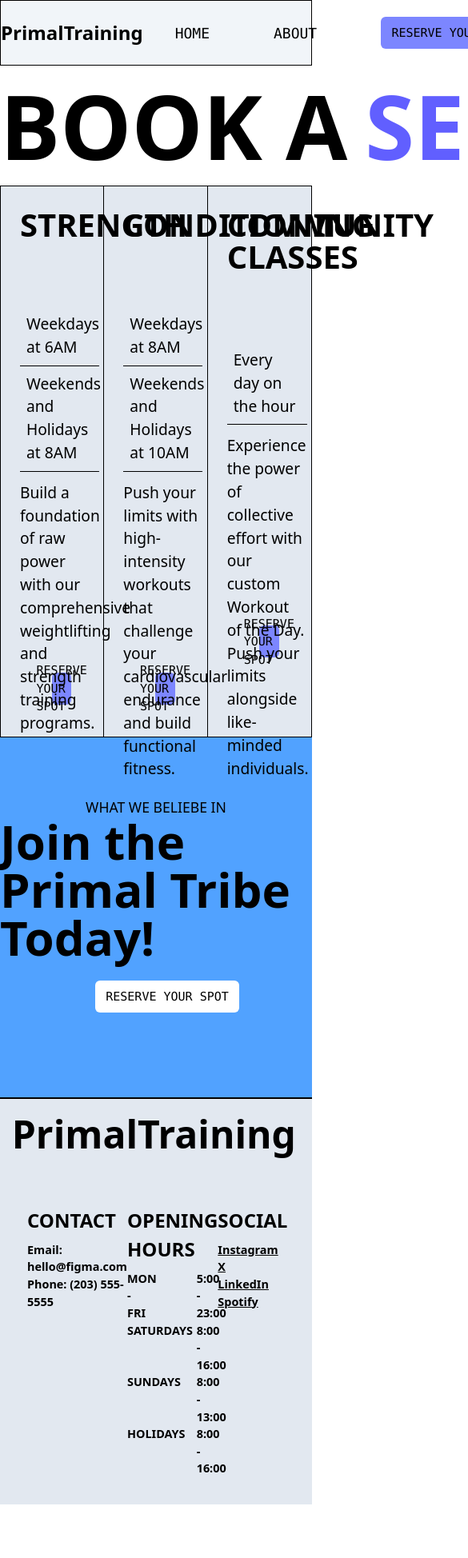
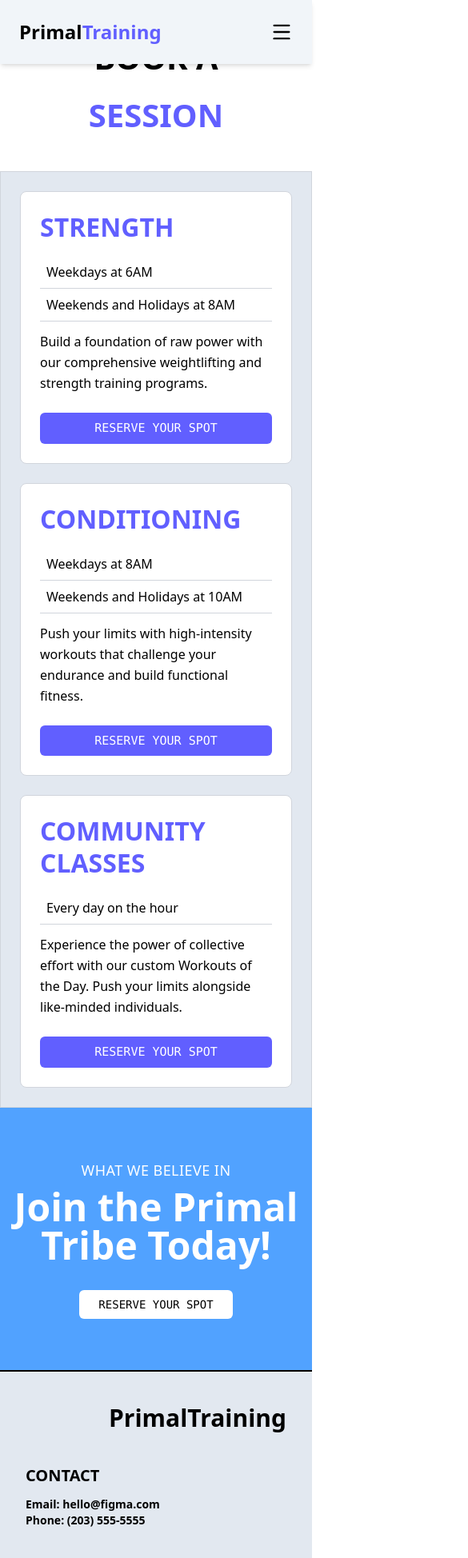
Before and after one commit to Dhruvi2006-source/Frontend-GYM-UI, a React (Vite) app: page /reserve in a window 390 px wide. Shown: the top 1948 px of the page at 80% size, 585 px wide, since content can reach past the window. Before the commit the page ends 1881 px from the top, so only its background shows below. Built offline with nearby package versions, Linux system fonts and the light colour scheme.

Commit message:
Fully Responsive

```diff
--- a/package.json
+++ b/package.json
@@ -11,6 +11,7 @@
   },
   "dependencies": {
     "@tailwindcss/vite": "^4.1.14",
+    "lucide-react": "^0.548.0",
     "react": "^19.1.1",
     "react-dom": "^19.1.1",
     "react-router-dom": "^7.9.4"
--- a/src/Componants/About.jsx
+++ b/src/Componants/About.jsx
@@ -2,44 +2,46 @@ import React from "react";
 
 const About = () => {
   return (
-    <div>
-      <div className="flex items-center font-extrabold font-sans whitespace-nowrap text-[7rem] h-[150px]">
+    <div className="w-full overflow-x-hidden">
+      {/* PAGE TITLE */}
+      <div className="flex justify-center items-center text-center font-extrabold font-sans text-[2.5rem] sm:text-[4rem] md:text-[6rem] lg:text-[7rem] py-10 bg-white">
         ABOUT US
       </div>
-      {/* -----------------------------------------First Box------------------------------------------------------- */}
-      <div className="1stbox grid grid-cols-3 border-1 bg-indigo-400">
-        <div className="text col-span-2 flex flex-col justify-between p-5">
-          <div className="font-bold leading-none text-5xl">
-            Tap into Your Primal Power. <br></br>Forge a Stronger You.
+
+      {/* ---------- First Section ---------- */}
+      <div className="grid grid-cols-1 md:grid-cols-3 bg-indigo-400 text-white">
+        <div className="col-span-2 flex flex-col justify-between p-6 sm:p-10 gap-6">
+          <div className="font-bold leading-tight text-[2rem] sm:text-[2.5rem] md:text-[3rem] lg:text-5xl">
+            Tap into Your Primal Power.
+            <br /> Forge a Stronger You.
           </div>
-          <div className="">
-            <div className="font-bold text-[1.099rem]">OUR VISION</div>
-            <div className="">
+          <div>
+            <div className="font-bold text-[1.2rem] mb-2">OUR VISION</div>
+            <div className="text-[1rem] sm:text-[1.1rem] leading-relaxed">
               Primal Training is committed to delivering a training experience
               rooted in raw strength, functional fitness, and unwavering
               community support. We empower our members to tap into their primal
               power, achieve their goals, and live a life of strength,
-              resilience, and unwavering determination.
+              resilience, and determination.
             </div>
           </div>
         </div>
         <div className="img">
-          <img src="\assets\Aboutpage1.png" alt="" />
+          <img src="src\assets\Aboutpage1.png" alt="" />
         </div>
       </div>
       {/* ---------------------------------------Second Box-------------------------------------------------------*/}
       <div className="2ndbox grid grid-cols-3 border-1 bg-slate-200">
         <div className="text col-span-2">
           <div className="">
-            <img src="\assets\Aboutpage2.png" alt="" />
+            <img src="src\assets\Aboutpage2.png" alt="" />
           </div>
         </div>
-        <div className="flex flex-col justify-between p-5">
-          <div className="text-[41px] font-bold leading-none ">
+        <div className="flex flex-col justify-between p-6 sm:p-10 order-1 md:order-2">
+          <div className="text-[2rem] sm:text-[2.5rem] md:text-[3rem] font-bold leading-tight text-indigo-500 mb-4">
             DYNAMIC OPEN GYM
           </div>
-
-          <div className="text-[1.099rem] font-sans leading-6">
+          <div className="text-[1rem] sm:text-[1.1rem] font-sans leading-relaxed">
             At Primal Training, we strip away the fluff and focus on the
             fundamentals. Our expert coaches guide you through intense,
             functional workouts designed to build raw strength, resilience, and
@@ -49,7 +51,7 @@ const About = () => {
       </div>
       {/* ---------------------------------------Third Box-------------------------------------------------------*/}
       <div className="3rd grid grid-cols-3 ">
-        <img src="\assets\Aboutpage3.png" alt="" className="col-span-3" />
+        <img src="src\assets\Aboutpage3.png" alt="" className="col-span-3" />
       </div>
     </div>
   );
--- a/src/Componants/Footer.jsx
+++ b/src/Componants/Footer.jsx
@@ -3,73 +3,70 @@ import { Link } from "react-router-dom";
 
 const Footer = () => {
   return (
+    <footer className="bg-slate-200">
+      {/* Top Section */}
+      <div className="flex flex-col justify-center items-center text-center bg-blue-400 py-16 px-4">
+        <p className="text-lg tracking-wide text-white">WHAT WE BELIEVE IN</p>
+        <h2 className="text-5xl md:text-6xl font-extrabold text-white mt-2 mb-8">
+          Join the Primal Tribe Today!
+        </h2>
+        <Link
+          to="/reserve"
+          className="px-6 py-2 bg-white text-black font-mono rounded-md text-sm hover:bg-black hover:text-white transition-all duration-300"
+        >
+          RESERVE YOUR SPOT
+        </Link>
+      </div>
+
+      {/* Bottom Section */}
+      <div className="border-t-2 py-10 px-8 md:px-16">
+        <div className="flex justify-between items-center mb-10">
+          <h3 className="text-3xl md:text-5xl font-bold text-right w-full">
+            PrimalTraining
+          </h3>
+        </div>
+
+        {/* Info Grid */}
+        <div className="grid grid-cols-1 md:grid-cols-3 gap-8 md:gap-20 text-sm font-semibold">
+          {/* Contact */}
           <div>
-      <div className="main bg-slate-200">
-        <div className="1stbox h-[450px] bg-blue-400 flex flex-col justify-center items-center">
-          <div className="firstline text-[1.1rem]">WHAT WE BELIEBE IN</div>
-          <div className="secnd text-6xl font-extrabold">
-            Join the Primal Tribe Today!
+            <h4 className="text-xl mb-3 font-bold">CONTACT</h4>
+            <p>Email: hello@figma.com</p>
+            <p>Phone: (203) 555-5555</p>
           </div>
-          <div className="btn mb-8 mt-6 ml-7 h-[40px] w-45 font-mono  bg-white rounded-md text-[15px] flex items-center justify-center hover:bg-black hover:text-white hover:cursor-pointer">
-            <Link to="/reserve">RESERVE YOUR SPOT</Link>
+
+          {/* Opening Hours */}
+          <div>
+            <h4 className="text-xl mb-3 font-bold">OPENING HOURS</h4>
+            <div className="space-y-2">
+              <div className="flex justify-between">
+                <span>MON - FRI</span> <span>5:00 - 23:00</span>
               </div>
+              <div className="flex justify-between">
+                <span>SATURDAYS</span> <span>8:00 - 16:00</span>
               </div>
-        <div className="2ndbox border-t-2">
-          <div className="title flex justify-end h-[80px] text-5xl mt-5 mr-5 font-bold">
-            PrimalTraining
+              <div className="flex justify-between">
+                <span>SUNDAYS</span> <span>8:00 - 13:00</span>
               </div>
-        </div>
-        <div className="info flex justify-between p-8.5 ">
-          <div>
-            <div className="title font-bold text-[1.5rem] mb-2">CONTACT</div>
-            <div className="detail">
-              <div className="email font-bold text-[0.9rem]">
-                Email: hello@figma.com
-              </div>
-              <div className="phone font-bold text-[0.9rem]">
-                Phone: (203) 555-5555
+              <div className="flex justify-between">
+                <span>HOLIDAYS</span> <span>8:00 - 16:00</span>
               </div>
             </div>
           </div>
+
+          {/* Social Links */}
           <div>
-            <div className="title font-bold text-[1.5rem] mb-2">
-              OPENING HOURS
-            </div>
-            <div className="detail">
-              <div className="grid grid-cols-2 gap-15 font-bold text-[0.9rem]">
-                MON - FRI<div>5:00 - 23:00</div>
-              </div>
-              <div className="grid grid-cols-2 gap-15 font-bold text-[0.9rem]">
-                SATURDAYS <div>8:00 - 16:00</div>
-              </div>
-              <div className="grid grid-cols-2 gap-15 font-bold text-[0.9rem]">
-                SUNDAYS <div>8:00 - 13:00</div>
-              </div>
-              <div className="grid grid-cols-2 gap-15 font-bold text-[0.9rem]">
-                HOLIDAYS <div>8:00 - 16:00</div>
-              </div>
-            </div>
-          </div>
-          <div>
-            <div className="title font-bold text-[1.5rem] mb-2">SOCIAL</div>
-            <div className="detail font-bold text-[0.9rem] underline">
-              <div>
+            <h4 className="text-xl mb-3 font-bold">SOCIAL</h4>
+            <div className="flex flex-col space-y-2 underline">
               <Link to="/">Instagram</Link>
-              </div>
-              <div>
               <Link to="/">X</Link>
-              </div>
-              <div>
               <Link to="/">LinkedIn</Link>
-              </div>
-              <div>
               <Link to="/">Spotify</Link>
             </div>
           </div>
         </div>
       </div>
-      </div>
-    </div>
+    </footer>
   );
 };
 
--- a/src/Componants/Navbar.jsx
+++ b/src/Componants/Navbar.jsx
@@ -1,26 +1,80 @@
-import React from "react";
+import React, { useState } from "react";
 import { Link } from "react-router-dom";
+import { Menu, X } from "lucide-react"; // for hamburger & close icons
+
 const Navbar = () => {
+  const [isOpen, setIsOpen] = useState(false);
+
   return (
-    <div className=" bg-slate-100 h-[80px] flex justify-between items-center">
-      <div className="text-black text-2xl font-sans font-bold text-">
-        PrimalTraining
+    <nav className="bg-slate-100 shadow-md w-full fixed top-0 left-0 z-50">
+      <div className="max-w-7xl mx-auto px-6 sm:px-10 h-[80px] flex justify-between items-center">
+        {/* Logo */}
+        <div className="text-black text-2xl font-sans font-extrabold">
+          Primal<span className="text-indigo-500">Training</span>
         </div>
-      <div className=" items-center flex font-mono">
-        <Link to="/" className="text-black text-[18px] m-10 no-underline">
+
+        {/* Desktop Menu */}
+        <div className="hidden md:flex items-center font-mono">
+          <Link
+            to="/"
+            className="text-black text-[17px] mx-5 hover:text-indigo-500 transition-colors duration-200"
+          >
             HOME
           </Link>
-        <Link to="/about" className="text-black text-[18px] m-10 no-underline">
+          <Link
+            to="/about"
+            className="text-black text-[17px] mx-5 hover:text-indigo-500 transition-colors duration-200"
+          >
             ABOUT
           </Link>
           <Link
             to="/reserve"
-          className="text-black m-10 no-underline h-[40px] w-45 bg-indigo-400 rounded-md text-[15px] flex items-center justify-center hover:bg-black hover:text-white hover:cursor-pointer"
+            className="text-white mx-5 bg-indigo-500 px-5 py-2 rounded-md text-[15px] hover:bg-black transition-colors duration-300"
+          >
+            RESERVE YOUR SPOT
+          </Link>
+        </div>
+
+        {/* Mobile Menu Icon */}
+        <div className="md:hidden flex items-center">
+          <button
+            onClick={() => setIsOpen(!isOpen)}
+            className="text-black focus:outline-none"
+          >
+            {isOpen ? <X size={28} /> : <Menu size={28} />}
+          </button>
+        </div>
+      </div>
+
+      {/* Mobile Menu Dropdown */}
+      {isOpen && (
+        <div className="md:hidden bg-slate-100 border-t border-gray-300 shadow-inner">
+          <div className="flex flex-col items-center py-4 font-mono">
+            <Link
+              to="/"
+              onClick={() => setIsOpen(false)}
+              className="text-black text-[17px] py-2 hover:text-indigo-500 transition"
+            >
+              HOME
+            </Link>
+            <Link
+              to="/about"
+              onClick={() => setIsOpen(false)}
+              className="text-black text-[17px] py-2 hover:text-indigo-500 transition"
+            >
+              ABOUT
+            </Link>
+            <Link
+              to="/reserve"
+              onClick={() => setIsOpen(false)}
+              className="text-white bg-indigo-500 px-5 py-2 mt-3 rounded-md text-[15px] hover:bg-black transition"
             >
               RESERVE YOUR SPOT
             </Link>
           </div>
         </div>
+      )}
+    </nav>
   );
 };
 
--- a/src/Componants/Reserve.jsx
+++ b/src/Componants/Reserve.jsx
@@ -1,71 +1,98 @@
 import React from "react";
 import { Link } from "react-router-dom";
+
 const Reserve = () => {
   return (
-    <div>
-      <div className="flex items-center font-extrabold gap-5.5 font-sans whitespace-nowrap text-[7rem] h-[150px]">
+    <div className="w-full overflow-x-hidden">
+      {/* PAGE TITLE */}
+      <div className="flex flex-col sm:flex-row justify-center items-center font-extrabold font-sans text-center sm:text-left text-[2.5rem] sm:text-[4rem] md:text-[6rem] lg:text-[7rem] py-10 gap-3 sm:gap-5 bg-white">
         BOOK A <div className="text-indigo-500">SESSION</div>
       </div>
 
-      <div className="grid grid-cols-3 bg-slate-200 border gap-6 pl-6 w-full mx-0">
-        <div className="border-r">
-          <div className="h-[150px] text-[40px] font-bold leading-none pt-7">
+      {/* CLASS GRID */}
+      <div className="grid grid-cols-1 md:grid-cols-3 bg-slate-200 border border-gray-300 gap-6 p-6">
+        {/* STRENGTH SECTION */}
+        <div className="border border-gray-300 rounded-lg p-6 flex flex-col justify-between bg-white hover:shadow-xl transition-all duration-300">
+          <div>
+            <div className="text-[2rem] sm:text-[2.3rem] font-bold leading-tight text-indigo-500 mb-4">
               STRENGTH
             </div>
-          <div className="">
-            <div className="p-2 w-[95%] text-[1.2rem] border-b ">
+            <div className="text-[1rem] sm:text-[1.1rem]">
+              <div className="p-2 border-b border-gray-300">
                 Weekdays at 6AM
               </div>
-            <div className="p-2 w-[95%] text-[1.2rem] border-b">
+              <div className="p-2 border-b border-gray-300">
                 Weekends and Holidays at 8AM
               </div>
-            <div className="h-[25vh] text-[1.2rem] pt-3 w-[95%] font-sans">
+              <div className="pt-3 leading-relaxed">
                 Build a foundation of raw power with our comprehensive
                 weightlifting and strength training programs.
               </div>
             </div>
-          <div className="text-black m-10 no-underline font-mono h-[40px] bg-indigo-400 rounded-md text-[15px] flex items-center justify-center hover:bg-black hover:text-white hover:cursor-pointer">
-            <Link to="#">RESERVE YOUR SPOT</Link>
+          </div>
+          <div className="mt-6">
+            <Link
+              to="#"
+              className="block text-center bg-indigo-500 text-white font-mono text-[15px] py-2 rounded-md hover:bg-black transition"
+            >
+              RESERVE YOUR SPOT
+            </Link>
           </div>
         </div>
-        <div className="border-r">
-          <div className="h-[150px] text-[40px] font-bold leading-none pt-7">
+
+        {/* CONDITIONING SECTION */}
+        <div className="border border-gray-300 rounded-lg p-6 flex flex-col justify-between bg-white hover:shadow-xl transition-all duration-300">
+          <div>
+            <div className="text-[2rem] sm:text-[2.3rem] font-bold leading-tight text-indigo-500 mb-4">
               CONDITIONING
             </div>
-          <div className="">
-            <div className="p-2 w-[95%] text-[1.2rem] border-b ">
+            <div className="text-[1rem] sm:text-[1.1rem]">
+              <div className="p-2 border-b border-gray-300">
                 Weekdays at 8AM
               </div>
-            <div className="p-2 w-[95%] text-[1.2rem] border-b">
+              <div className="p-2 border-b border-gray-300">
                 Weekends and Holidays at 10AM
               </div>
-            <div className="h-[25vh] text-[1.2rem] pt-3 w-[95%] font-sans">
-              Push your limits with high-intensity workouts that challenge your
-              cardiovascular endurance and build functional fitness.
+              <div className="pt-3 leading-relaxed">
+                Push your limits with high-intensity workouts that challenge
+                your endurance and build functional fitness.
               </div>
             </div>
-          <div className="text-black m-10 no-underline font-mono h-[40px] bg-indigo-400 rounded-md text-[15px] flex items-center justify-center hover:bg-black hover:text-white hover:cursor-pointer">
-            <Link to="#">RESERVE YOUR SPOT</Link>
+          </div>
+          <div className="mt-6">
+            <Link
+              to="#"
+              className="block text-center bg-indigo-500 text-white font-mono text-[15px] py-2 rounded-md hover:bg-black transition"
+            >
+              RESERVE YOUR SPOT
+            </Link>
           </div>
         </div>
+
+        {/* COMMUNITY SECTION */}
+        <div className="border border-gray-300 rounded-lg p-6 flex flex-col justify-between bg-white hover:shadow-xl transition-all duration-300">
           <div>
-          <div className="h-[150px] text-[40px] font-bold leading-none pt-7">
+            <div className="text-[2rem] sm:text-[2.3rem] font-bold leading-tight text-indigo-500 mb-4">
               COMMUNITY CLASSES
             </div>
-          <div className="">
-            <div className="p-2 w-[95%] text-[1.2rem] min-h-[45px]">
-              {" "}
-            </div>
-            <div className="p-2 w-[95%] text-[1.2rem] border-b">
+            <div className="text-[1rem] sm:text-[1.1rem]">
+              <div className="p-2 border-b border-gray-300">
                 Every day on the hour
               </div>
-            <div className="h-[25vh] text-[1.2rem] pt-3 w-[95%] font-sans">
-              Experience the power of collective effort with our custom Workout
-              of the Day. Push your limits alongside like-minded individuals.
+              <div className="pt-3 leading-relaxed">
+                Experience the power of collective effort with our custom
+                Workouts of the Day. Push your limits alongside like-minded
+                individuals.
               </div>
             </div>
-          <div className="text-black m-10 no-underline font-mono h-[40px] bg-indigo-400 rounded-md text-[15px] flex items-center justify-center hover:bg-black hover:text-white hover:cursor-pointer">
-            <Link to="#">RESERVE YOUR SPOT</Link>
+          </div>
+          <div className="mt-6">
+            <Link
+              to="#"
+              className="block text-center bg-indigo-500 text-white font-mono text-[15px] py-2 rounded-md hover:bg-black transition"
+            >
+              RESERVE YOUR SPOT
+            </Link>
           </div>
         </div>
       </div>
```
Also changed, not shown: src/Componants/Home.jsx (+64 -42 lines), 1 other file (tests, documents, lock files or other folders). Lines whose indentation alone changed are shown as unchanged.
